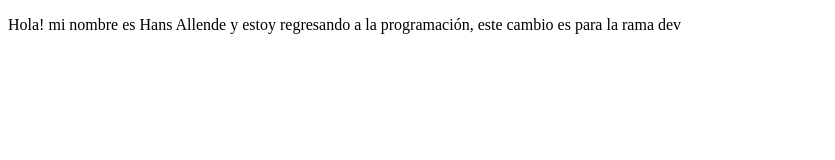
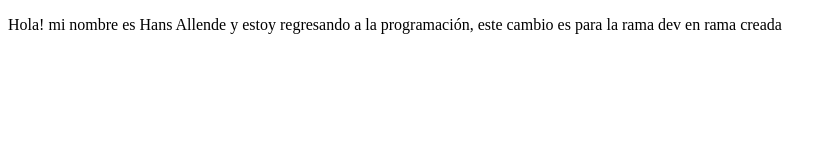
Before and after one commit to DevLanzer/Test, a plain HTML site: page index.html in a window 1280 px wide. Shown: the whole page, without its empty margins (0-835 px from the left). Drawn offline with Linux system fonts and the light colour scheme.

Commit message:
Cambio para la rama Dev

```diff
--- a/index.html
+++ b/index.html
@@ -7,6 +7,6 @@
     <title>Document</title>
 </head>
 <body>
-    <p>Hola! mi nombre es Hans Allende y estoy regresando a la programación, este cambio es para la rama dev</p>
+    <p>Hola! mi nombre es Hans Allende y estoy regresando a la programación, este cambio es para la rama dev en rama creada</p>
 </body>
 </html>
```
